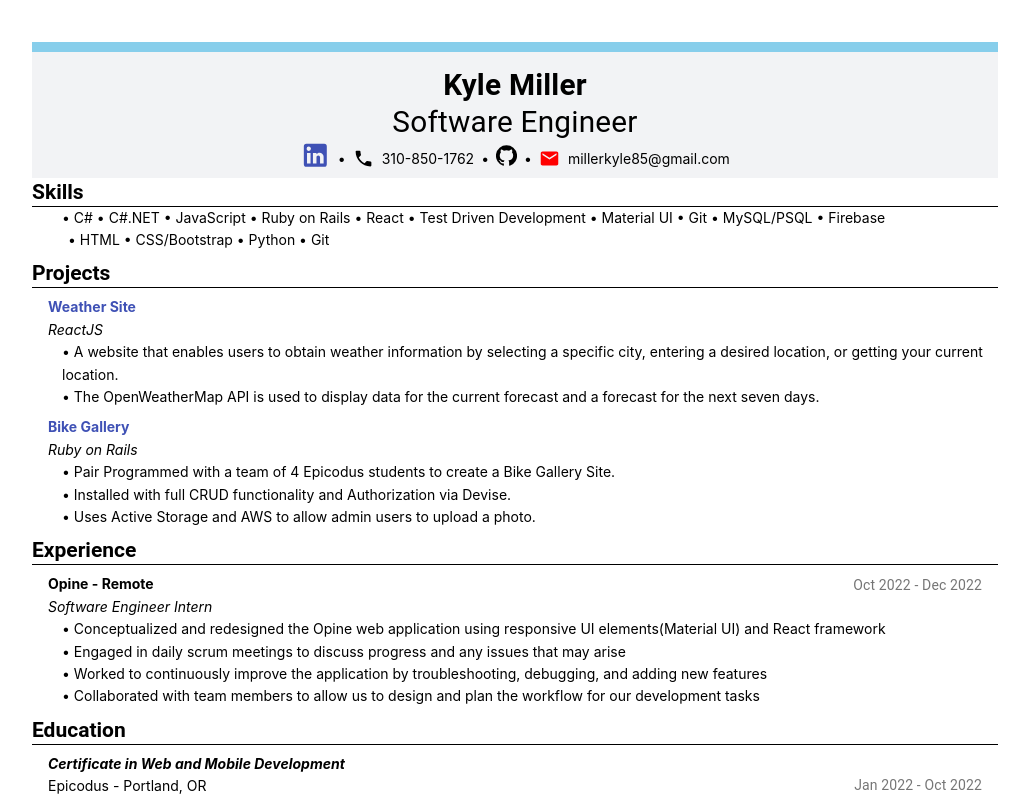
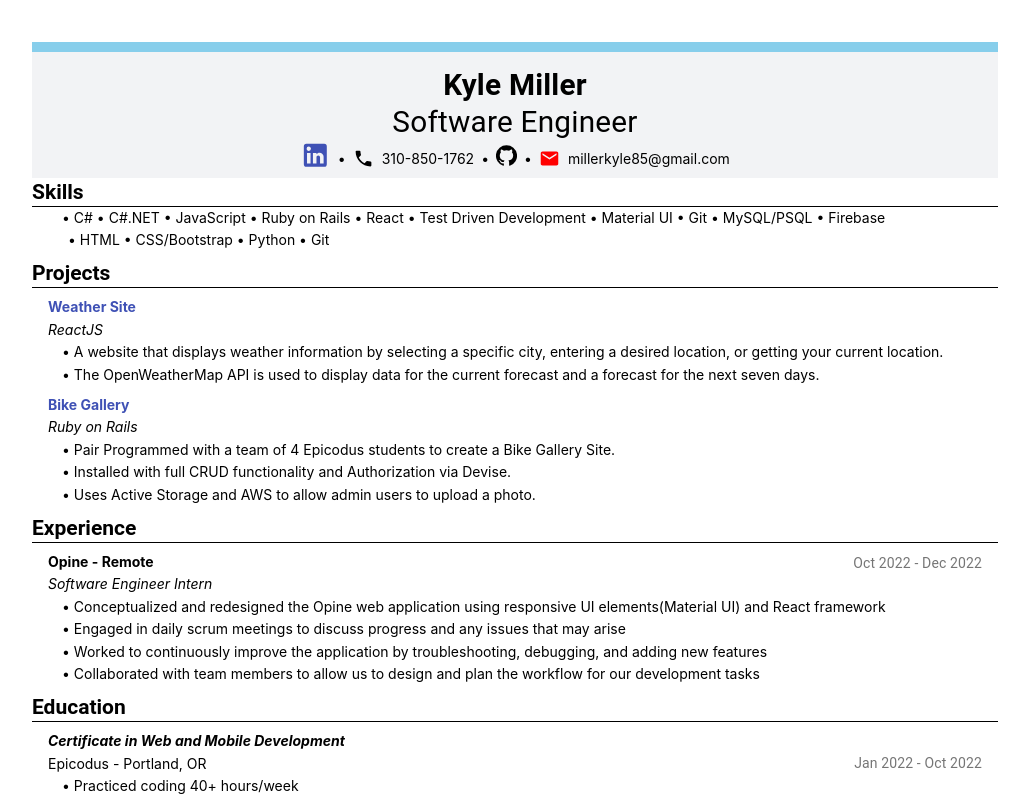
Before and after one commit to kylemiller13/resume, a React (Create React App) app: page / in a window 1280 px wide. Shown: the top 800 px of the page, without its empty margins (125-1154 px from the left). Built offline with nearby package versions, Linux system fonts and the light colour scheme.

Commit message:
reword project sentence

```diff
--- a/src/components/sections/Projects.js
+++ b/src/components/sections/Projects.js
@@ -8,7 +8,7 @@ function Projects() {
         <List type="ordered"  style={{ paddingTop: 0 }}>
           <ListItem style={{ paddingBottom: 0 }}><Link href="https://kylesweathersite.netlify.app/" target="_blank"><strong>Weather Site</strong></Link></ListItem>
           <ListItem style={{ paddingTop: 0, paddingBottom: 0, fontStyle: 'italic' }}>ReactJS</ListItem>
-          <ListItem style={{ paddingTop: 0, marginLeft: '1em', paddingBottom: 0 }}>• A website that enables users to obtain weather information by selecting a specific city, entering a desired location, or getting your current location.</ListItem>
+          <ListItem style={{ paddingTop: 0, marginLeft: '1em', paddingBottom: 0 }}>• A website that displays weather information by selecting a specific city, entering a desired location, or getting your current location.</ListItem>
           <ListItem style={{ paddingTop: 0, marginLeft: '1em', paddingBottom: 0 }}>• The OpenWeatherMap API is used to display data for the current forecast and a forecast for the next seven days.</ListItem>
           <ListItem style={{ paddingBottom: 0 }}><Link href="https://github.com/pangtodd/bike_gallery" target="_blank"><strong>Bike Gallery</strong></Link></ListItem>
           <ListItem style={{ paddingTop: 0, paddingBottom: 0, fontStyle: 'italic' }}>Ruby on Rails</ListItem>
```
